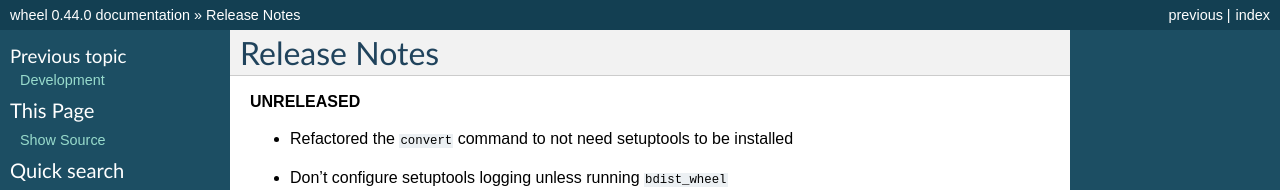
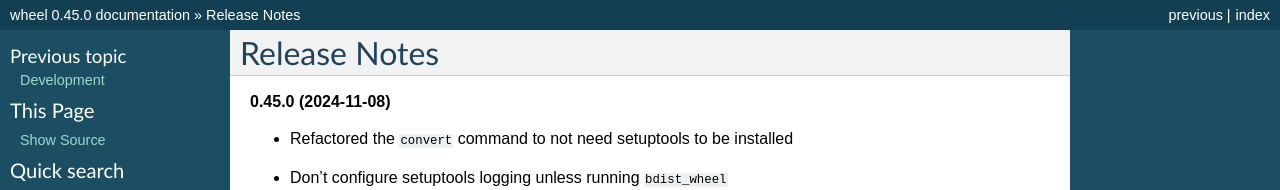
Before and after one commit to pypa/wheel, a Sphinx documentation site: the page built from docs/news.rst, in a window 1280 px wide and 900 px high. Shown: the top 190 px of the window. Built offline with Sphinx 7.4.7, drawn with Linux system fonts in a browser that asks for light colours; some of the changed text lies outside the part shown.

Commit message:
Created a new release

```diff
--- a/docs/news.rst
+++ b/docs/news.rst
@@ -1,7 +1,7 @@
 Release Notes
 =============
 
-**UNRELEASED**
+**0.45.0 (2024-11-08)**
 
 - Refactored the ``convert`` command to not need setuptools to be installed
 - Don't configure setuptools logging unless running ``bdist_wheel``
--- a/src/wheel/__init__.py
+++ b/src/wheel/__init__.py
@@ -1,3 +1,3 @@
 from __future__ import annotations
 
-__version__ = "0.44.0"
+__version__ = "0.45.0"
```
